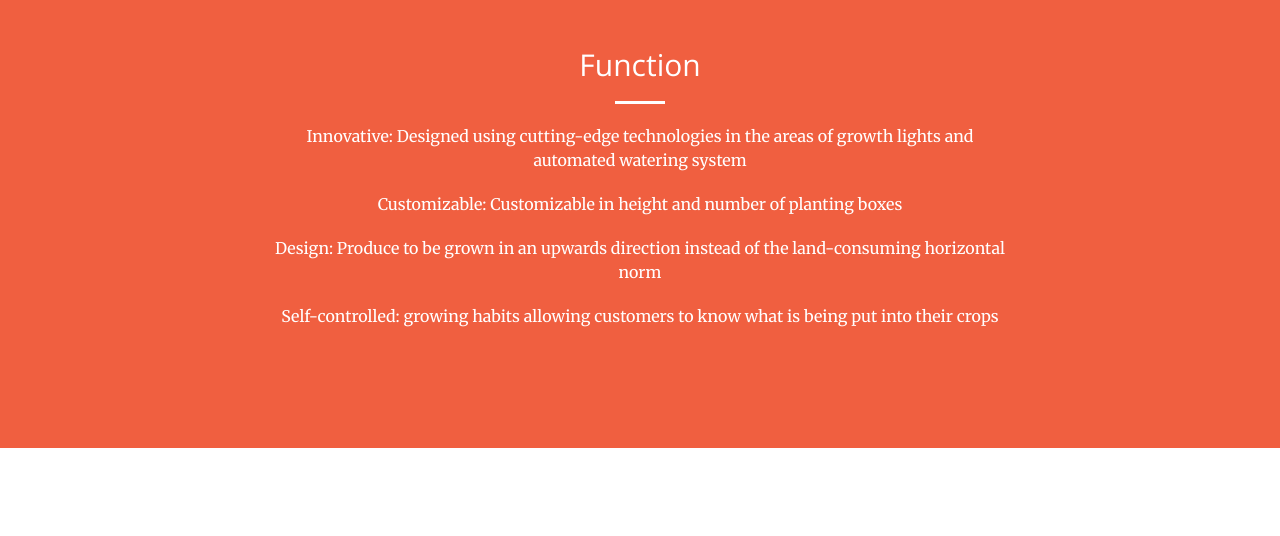
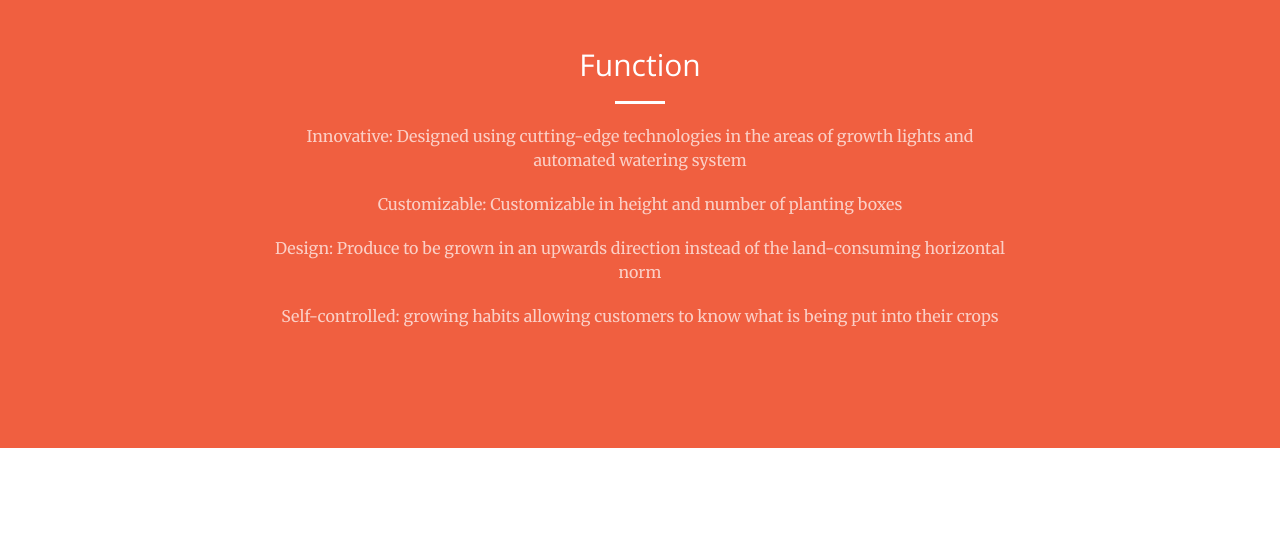
Before and after one commit to sunahid/Ugro, a website: page products.html in a window 1280 px wide. Shown: the part 2240-2776 px from the top of the page. Drawn offline with nearby package versions, Linux system fonts and the light colour scheme.

Commit message:
Update products.html

```diff
--- a/products.html
+++ b/products.html
@@ -121,13 +121,11 @@ After thorough research, our team found that some of the main reasons people in
                 <div class="col-lg-8 col-lg-offset-2 text-center">
                     <h2 class="section-heading">Function</h2>
                     <hr class="light">
-                    <p class="text-faded">
-                        <p>Innovative: Designed using cutting-edge technologies in the areas of growth lights and automated watering system</p>
-                        <p>Customizable: Customizable in height and number of planting boxes </p>
-                        <p>Design: Produce to be grown in an upwards direction instead of the land-consuming horizontal norm</p>
-                        <p>Self-controlled: growing habits allowing customers to know what is being put into their crops</p>
+                        <p class="text-faded">Innovative: Designed using cutting-edge technologies in the areas of growth lights and automated watering system</p>
+                        <p class = "text-faded">Customizable: Customizable in height and number of planting boxes </p>
+                        <p class = "text-faded">Design: Produce to be grown in an upwards direction instead of the land-consuming horizontal norm</p>
+                        <p class = "text-faded">Self-controlled: growing habits allowing customers to know what is being put into their crops</p>
 
-                    </p>
                 </div>
             </div>
         </div>
```
